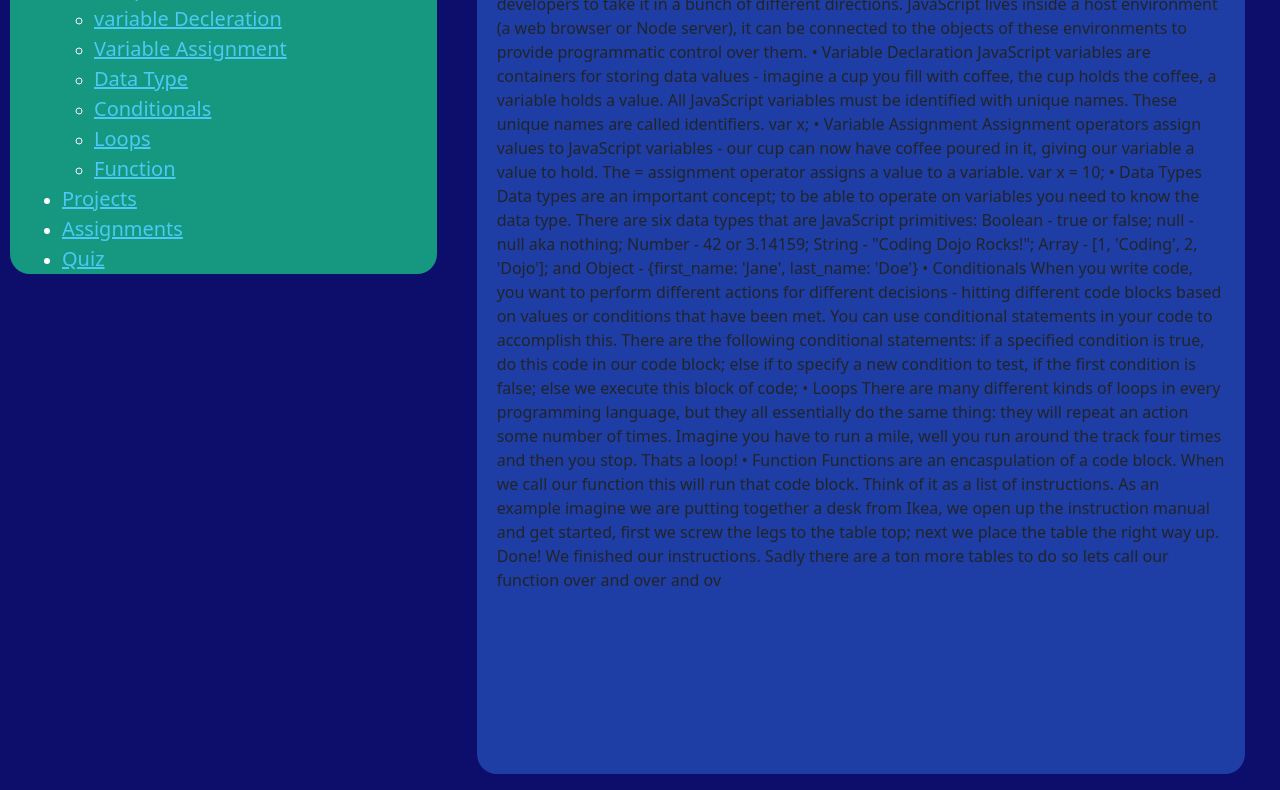
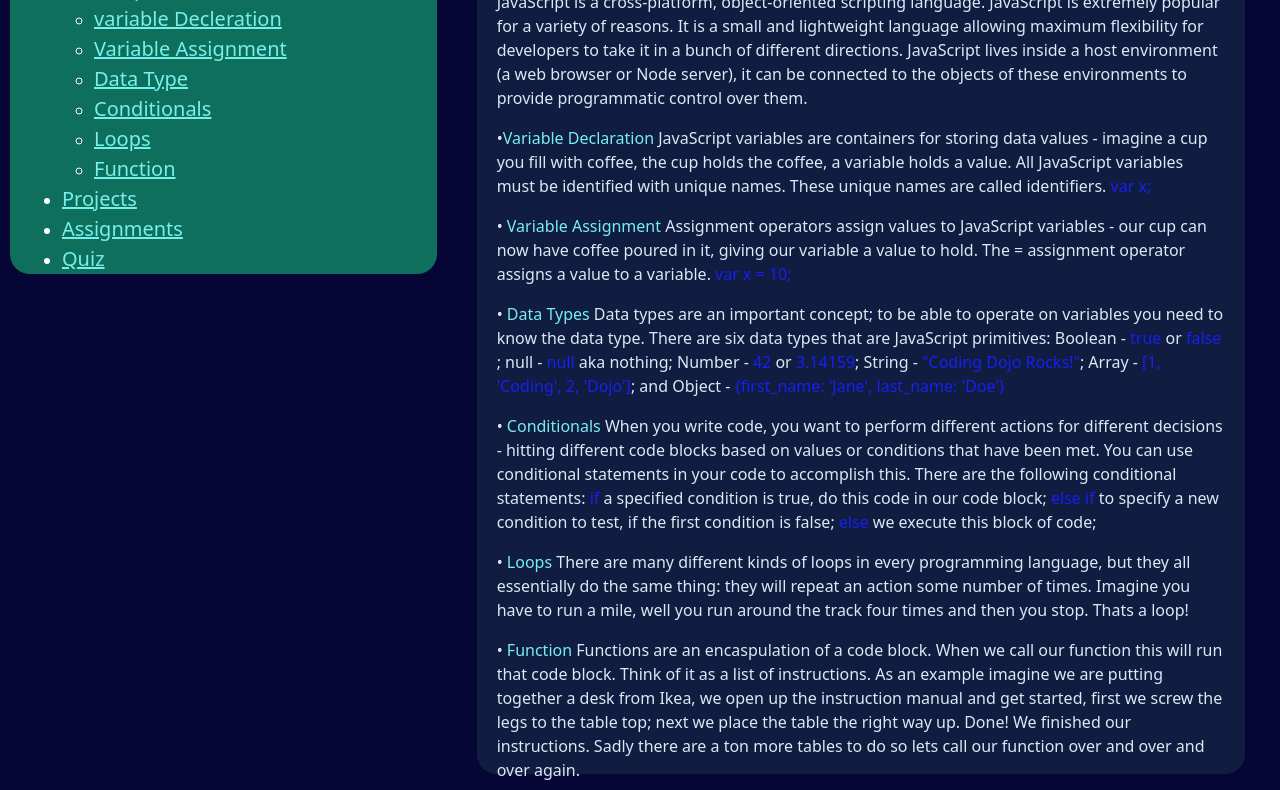
Before and after one commit to ReemA00dimond/Week-5, a plain HTML site: page index.html in a window 1280 px wide. Shown: the part 187-977 px from the top of the page. Drawn offline with nearby package versions, Linux system fonts and the light colour scheme.

Commit message:
update
     update

```diff
--- a/index.html
+++ b/index.html
@@ -19,83 +19,109 @@
                 <a href="#">Home</a>
                 <ul>
                     <li>
-                        <a href="#">JavaScript Overview</a>
+                        <a href="#JavaScript Overview">JavaScript Overview</a>
                     </li>
                     <ul>
                         <li>
-                            <a href="#">variable Decleration</a>
+                            <a href="#variable Decleration">variable Decleration</a>
                         </li>
                         <li>
-                            <a href="#">Variable Assignment</a>
+                            <a href="#Variable Assignment">Variable Assignment</a>
                         </li>
                         <li>
-                            <a href="#">Data Type</a>
+                            <a href="#Data Type">Data Type</a>
                         </li>
                         <li>
-                            <a href="#">Conditionals</a>
+                            <a href="#Conditionals">Conditionals</a>
                         </li>
                         <li>
-                            <a href="#"> Loops</a>
+                            <a href="#Loops"> Loops</a>
                         </li>
                         <li>
-                            <a href="#"> Function</a>
+                            <a href="#Function"> Function</a>
                         </li>
                     </ul>
                     <li>
-                        <a href="#">Projects</a>
+                        <a href="#Projects">Projects</a>
                     </li>
                     <li>
-                        <a href="#">Assignments</a>
+                        <a href="#Assignments">Assignments</a>
                     </li>
                     <li>
-                        <a href="#">Quiz</a>
+                        <a href="#Quiz">Quiz</a>
                     </li>
 
                 </ul>
             </div>
             <div class="col-8 left">
-                <p>JavaScript is a cross-platform, object-oriented scripting language. JavaScript is extremely popular
+                <h2 id="JavaScript Overview">JavaScript Basics</h2>
+                <p>
+                    JavaScript is a cross-platform, object-oriented scripting language. JavaScript is extremely popular
                     for a variety of reasons. It is a small and
                     lightweight language allowing maximum flexibility for developers to take it in a bunch of different
                     directions. JavaScript lives inside a host
                     environment (a web browser or Node server), it can be connected to the objects of these environments
                     to provide programmatic control over
-                    them.
-                    • Variable Declaration JavaScript variables are containers for storing data values - imagine a cup
-                    you fill with coffee, the cup holds the coffee,
-                    a variable holds a value. All JavaScript variables must be identified with unique names. These
-                    unique names are called identifiers. var x;
-                    • Variable Assignment Assignment operators assign values to JavaScript variables - our cup can now
+                    them.</p>
+                <p id="variable Decleration"> •<span class="color">Variable Declaration</span> JavaScript variables are
+                    containers
+                    for storing data
+                    values - imagine a cup you
+                    fill with coffee, the cup holds the coffee,
+                    a variable holds a value. All JavaScript variables must be identified with unique names.
+                    These
+                    unique names are called identifiers. <span class="ex-color">var x;</span></p>
+
+                <p id="Variable Assignment">• <span class="color">Variable Assignment</span> Assignment operators assign
+                    values to JavaScript
+                    variables - our cup can now
                     have coffee poured in it, giving our
-                    variable a value to hold. The = assignment operator assigns a value to a variable. var x = 10;
-                    • Data Types Data types are an important concept; to be able to operate on variables you need to
+                    variable a value to hold. The = assignment operator assigns a value to a variable. <span
+                        class="ex-color">var x = 10;</span></p>
+
+                <p id="Data Type"> • <span class="color">Data Types</span> Data types are an important concept; to be
+                    able to operate on variables
+                    you need to
                     know the data type. There are six data types
-                    that are JavaScript primitives: Boolean - true or false; null - null aka nothing; Number - 42 or
-                    3.14159; String - "Coding Dojo Rocks!";
-                    Array - [1, 'Coding', 2, 'Dojo']; and Object - {first_name: 'Jane', last_name: 'Doe'}
-                    • Conditionals When you write code, you want to perform different actions for different decisions -
+                    that are JavaScript primitives: Boolean - <span class="ex-color">true</span> or <span
+                        class="ex-color"> false </span>; null - <span class="ex-color">null </span> aka nothing; Number
+                    - <span class="ex-color">42</span> or
+                    <span class="ex-color"> 3.14159</span>; String - <span class="ex-color">"Coding Dojo Rocks!"</span>;
+                    Array - <span class="ex-color">[1, 'Coding', 2, 'Dojo']</span>; and Object - <span
+                        class="ex-color">{first_name: 'Jane', last_name: 'Doe'}</span>
+                </p>
+                <p id="Conditionals">• <span class="color">Conditionals</span> When you write code, you want to perform
+                    different actions for
+                    different decisions -
                     hitting different code blocks based on
                     values or conditions that have been met. You can use conditional statements in your code to
                     accomplish this. There are the following
-                    conditional statements: if a specified condition is true, do this code in our code block; else if to
+                    conditional statements: <span class="ex-color">if</span> a specified condition is true, do this code
+                    in our code block;<span class="ex-color"> else if</span> to
                     specify a new condition to test, if the first
-                    condition is false; else we execute this block of code;
-                    • Loops There are many different kinds of loops in every programming language, but they all
+                    condition is false; <span class="ex-color">else</span> we execute this block of code;</p>
+                <p id="Loops">• <span class="color">Loops</span> There are many different kinds of loops in every
+                    programming language, but they
+                    all
                     essentially do the same thing: they will repeat
                     an action some number of times. Imagine you have to run a mile, well you run around the track four
-                    times and then you stop. Thats a loop!
-                    • Function Functions are an encaspulation of a code block. When we call our function this will run
-                    that code block. Think of it as a list of
-                    instructions. As an example imagine we are putting together a desk from Ikea, we open up the
+                    times and then you stop. Thats a loop!</p>
+                <p id="Function"> • <span class="color">Function</span> Functions are an encaspulation of a code block.
+                    When we call our function
+                    this will run
+                    that code block.
+                    Think of it as a list of instructions. As an example imagine we are putting together a desk from
+                    Ikea, we open up the
                     instruction manual and get started, first we
                     screw the legs to the table top; next we place the table the right way up. Done! We finished our
                     instructions. Sadly there are a ton more
-                    tables to do so lets call our function over and over and ov</p>
+                    tables to do so lets call our function over and over and over again.</p>
             </div>
         </div>
 
         <div class="bg-grey">
-            <h3>For more useful information check out this url: JavaScript!</h3>
+            <h5>For more useful information check out this url: <a href="https://www.javascript.com/">JavaScript!</a>
+            </h5>
         </div>
 
     </div>
--- a/style.css
+++ b/style.css
@@ -1,5 +1,5 @@
 body{
-    background-color: rgb(13, 13, 108);
+    background-color: rgb(6, 6, 54);
 }
 .bg-red{
     background-color: red;
@@ -14,7 +14,7 @@ body{
     margin-left: 15px;
 }
 .right{
-    background-color: rgb(22, 151, 128);
+    background-color: rgb(15, 111, 93);
     height: 350px;
     border-radius: 20px;
     margin-left: 10px !important;
@@ -22,20 +22,31 @@ body{
     padding: 20px;
 }
 .right a{
-    color: rgb(74, 202, 244);
+    color: rgb(119, 240, 236);
     font-size: 20px !important;
 }
 ul li{
     color: white !important;
 }
 .left{
-    background-color: rgb(30, 61, 165);
+    background-color: rgb(17, 28, 65);
     height: 850px;
     width: 60%;
     border-radius: 20px;
     margin-left: 40px !important;
     margin-top: 25px !important;
     padding: 20px;
+}
+
+.left p,h2{
+    color: rgb(218, 233, 244);
+
+}
+.color{
+    color: rgb(119, 240, 236);
+}
+.ex-color{
+color: rgb(24, 31, 242);
 }
 .bg-grey{
     background-color: rgb(105, 102, 102);
@@ -44,8 +55,13 @@ ul li{
     margin-top: 20px;
     border-radius: 25px;
 }
-.bg-grey h3{
+.bg-grey h5{
     color:#fff;
     padding-top: 10px;
     margin-left: 15px;
+    margin-bottom: 8px;
 }
+.bg-grey a{
+    color: rgb(10, 13, 196);
+
+}
```
